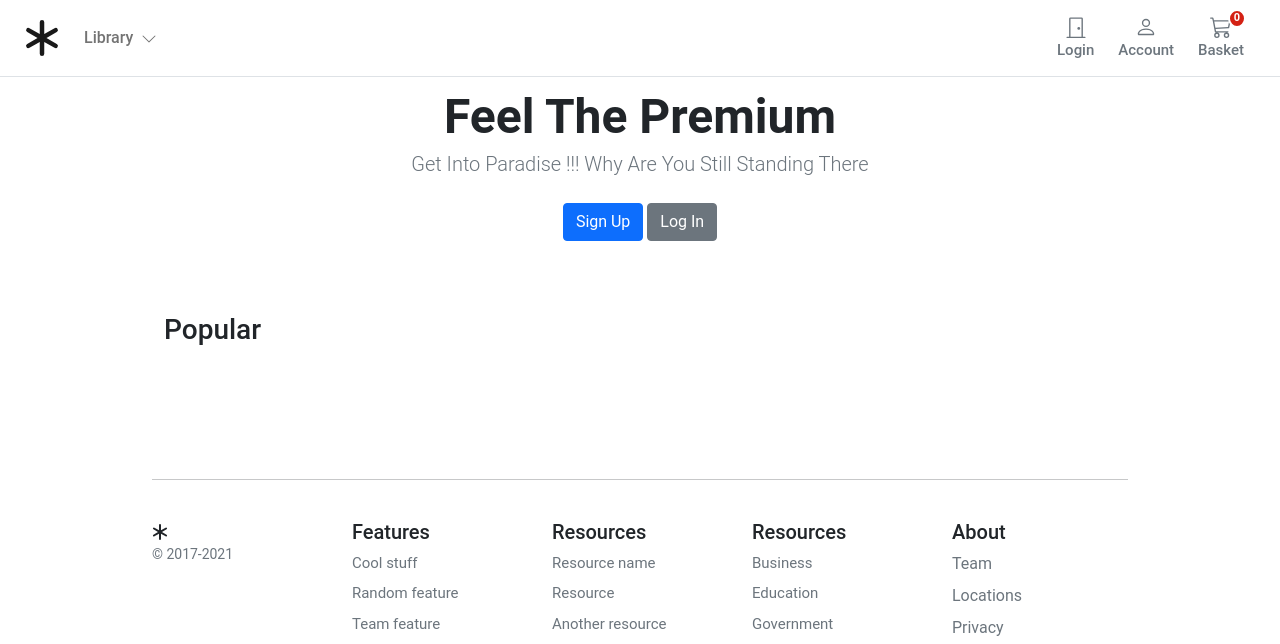
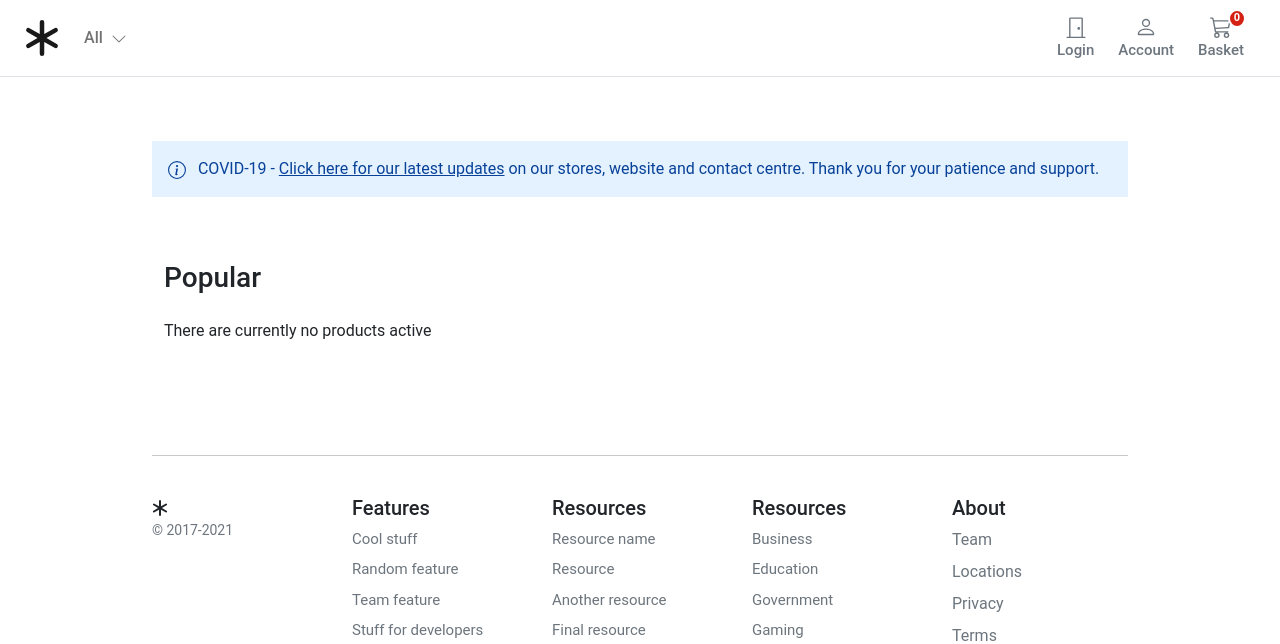
Before and after one commit to hashimirshad/ecommerce, a Django app: page / in a window 1280 px wide. Shown: the top 644 px of the page. Run offline with Django 4.2, Linux system fonts and the light colour scheme; data that the repository does not hold is empty; parts of the project's set-up code (start-up, migrations or seed data) failed here and were passed over.

Commit message:
refraction

```diff
--- a/store/models.py
+++ b/store/models.py
@@ -4,7 +4,7 @@ from django.db import models
 from django.urls import reverse  # tool alllow us to build url
 
 
-# product manager to filter is active only show in the whole site using product manager
+# product manager to filter is active only show in the whole site using product manager filter out for any quary
 class ProductManager(models.Manager):
     def get_queryset(self):
         return super(ProductManager, self).get_queryset().filter(is_active=True)
--- a/store/urls.py
+++ b/store/urls.py
@@ -5,7 +5,7 @@ from . import views
 app_name = 'store'
 urlpatterns = [
     # home page
-    path('', views.product_all, name='product_all'),
+    path('', views.product_all, name='store_home'),
     # individual product details page first slug is data type and second is the value
     path('<slug:slug>', views.product_detail, name='product_detail'),
     # individual cateogory details
--- a/store/views.py
+++ b/store/views.py
@@ -8,7 +8,7 @@ def product_all(request):
     # product manager is used to show only active objects turned in to product(second product it will search for the product manager)
     products = Product.products.all()
     #  render load the data and html
-    return render(request, 'store/home.html', {'products': products})
+    return render(request, 'store/index.html', {'products': products})
 # category search
 
 
@@ -16,7 +16,7 @@ def category_list(request, category_slug):
     category = get_object_or_404(Category, slug=category_slug)
     # proudt orm query
     products = Product.products.filter(category=category)  # product manager is used to show only active
-    return render(request, 'store/products/category.html', {'category': category, 'products': products})
+    return render(request, 'store/category.html', {'category': category, 'products': products})
 
 # individual product details
 
@@ -24,4 +24,4 @@ def category_list(request, category_slug):
 def product_detail(request, slug):
     # select from the database where slug="value" eacch product have diffrent value
     product = get_object_or_404(Product, slug=slug, in_stock=True)
-    return render(request, 'store/products/single.html', {'product': product})
+    return render(request, 'store/single.html', {'product': product})
--- a/templates/store/base.html
+++ b/templates/base.html
@@ -4,7 +4,7 @@
 
 <head>
     <meta charset="utf-8" />
-    <title>{% block title %}BookStore{% endblock %}</title>
+    <title>{% block title %}Store{% endblock %}</title>
     <meta name="viewport" content="width=device-width, initial-scale=1">
     <link href="https://cdn.jsdelivr.net/npm/bootstrap@5.0.0-beta1/dist/css/bootstrap.min.css" rel="stylesheet"
         integrity="sha384-giJF6kkoqNQ00vy+HMDP7azOuL0xtbfIcaT9wjKHr8RbDVddVHyTfAAsrekwKmP1" crossorigin="anonymous">
@@ -16,6 +16,8 @@
     </script>
     <!--local css files-->
     <link rel="stylesheet" href="{% static 'core/css/base.css' %}">
+    <link rel="stylesheet" href="{% block stylesheet %}{% endblock %}">
+    <!--remove below line to add to the bukket css file-->
     <link rel="stylesheet" href="{% static 'basket/css/basket.css' %}">
 </head>
 
@@ -24,7 +26,7 @@
         <nav class="navbar navbar-expand-md navbar-light bg-white border-bottom">
             <!--navigation bar device width-->
             <div class="container-fluid px-md-4">
-                 <!--navigation bar collaps for mobile devices(certain width)-->
+                <!--navigation bar collaps for mobile devices(certain width)-->
                 <div class="d-flex w-100 navbar-collapse">
                     <a class="navbar-brand d-flex-inline" href="/">
                         <svg xmlns="http://www.w3.org/2000/svg" width="36" height="36" fill="currentColor"
@@ -37,7 +39,7 @@
                         <li class="nav-item dropdown">
                             <a class="nav-link dropdown-toggle d-none d-md-block fw500" href="#" id="navbarDropdown"
                                 role="button" data-bs-toggle="dropdown" aria-expanded="false">
-                                Library
+                                All
                                 <i class="ps-1"><svg xmlns="http://www.w3.org/2000/svg" width="16" height="16"
                                         fill="currentColor" class="bi bi-chevron-down" viewBox="0 0 16 16">
                                         <path fill-rule="evenodd"
@@ -46,8 +48,8 @@
                             </a>
                             <!--drop down the navigation icon for category information-->
                             <ul class="dropdown-menu rounded-0 border-0" aria-labelledby="navbarDropdown">
-                                <li><a class="dropdown-item" href="{% url "store:product_all" %}">All</a></li>
-                                 <!--for loop for listing out all category-->
+                                <li><a class="dropdown-item" href="{% url "store:store_home" %}">All</a></li>
+                                <!--for loop for listing out all category-->
                                 {% for c in categories %}
                                 <li {% if category.slug == c.slug %}class="selected" {% endif %}>
                                     <a class="dropdown-item" href="{{ c.get_absolute_url }}">{{ c.name|title }}</a>
@@ -69,7 +71,8 @@
                         <span class="fs15 fw500">Shop</span>
                     </button>
 
-                    {% if user.is_authenticated %}<!-- url name account(account/urls.py ->logout)-->
+                    {% if user.is_authenticated %}
+                    <!-- url name account(account/urls.py ->logout)-->
                     <a type="button" role="button" href="{% url "account:logout" %}"
                         class="btn btn-outline-secondary border-0 basket-btn">
                         <div>
@@ -135,7 +138,7 @@
                 <div class="d-md-none d-lg-none d-xl-none">
                     <div class="collapse navbar-collapse" id="navbarCollapse">
                         <ul class="navbar-nav me-auto mb-2 mb-md-0">
-                            <li><a class="dropdown-item" href="{% url "store:product_all" %}">All</a></li>
+                            <li><a class="dropdown-item" href="{% url "store:store_home" %}">All</a></li>
                             {% for c in categories %}
                             <li {% if category.slug == c.slug %}class="selected" {% endif %}>
                                 <a class="dropdown-item" href="{{ c.get_absolute_url }}">{{ c.name|title }}</a>
@@ -154,7 +157,9 @@
         </nav>
     </header>
 
-    <div id="content">{% block content %} {% endblock %}</div>
+    <main class="pt-5">
+        <div id="content">{% block content %} {% endblock %}</div>
+    </main>
 
     <footer class="container py-5 footer">
         <hr>
--- a/templates/store/home.html
+++ /dev/null
@@ -1,45 +0,0 @@
-{% extends "./base.html" %}
-{% load static %}
-{% block title %}BookStore{% endblock %}
-{% block content %}
-<main>
-  <div class="container">
-    <section class="py-10 text-center container">
-      <div class="row py-lg-10">
-        <div class="col-lg-10 col-md-10 mx-auto">
-          <h1 class="display-5 fw-bold lh-1 mb-10">Feel The Premium</h1>
-          <p class="lead text-muted">Get Into Paradise !!! Why Are You Still Standing There</p>
-          <p>
-            <a href="#" class="btn btn-primary my-2">Sign Up</a>
-            <a href="#" class="btn btn-secondary my-2">Log In</a>
-          </p>
-        </div>
-      </div>
-    </section>
-    <div class="container">
-      <div class="row">
-        <div class="album py-5">
-          <div class="pb-3">
-            <h1 class="h3">Popular</h1>
-          </div>
-          <div class="row row-cols-2 row-cols-sm-2 row-cols-md-4 g-1">
-            {% for product in products %}
-            <div class="col">
-              <div class="card border-10">
-                <img  class="img-fluid"  alt="Responsive image" src="{{ product.image.url }}">
-                <div class="card-body px-1">
-                  <p class="card-text">
-                    <a class="text-dark text-decoration-none"
-                      href="{{ product.get_absolute_url }}">{{ product.title|slice:":50" }}...</a>
-                  </p>
-                  <div class="fw-bold">₹{{product.price}}</div>
-                </div>
-              </div>
-            </div>
-            {% endfor %}
-          </div>
-        </div>
-      </div>
-    </div>
-</main>
-{% endblock %}
--- /dev/null
+++ b/templates/store/index.html
@@ -0,0 +1,46 @@
+{% extends "base.html" %}
+{% block title %}Store{% endblock %}
+{% block content %}
+
+<div class="container">
+  <div class="alert alert-primary fw600 rounded-0 border-0 pb-3" role="alert">
+    <svg xmlns="http://www.w3.org/2000/svg" width="18" height="18" fill="currentColor" class="bi bi-info-circle me-2"
+      viewBox="0 0 16 16">
+      <path d="M8 15A7 7 0 1 1 8 1a7 7 0 0 1 0 14zm0 1A8 8 0 1 0 8 0a8 8 0 0 0 0 16z" />
+      <path
+        d="M8.93 6.588l-2.29.287-.082.38.45.083c.294.07.352.176.288.469l-.738 3.468c-.194.897.105 1.319.808 1.319.545 0 1.178-.252 1.465-.598l.088-.416c-.2.176-.492.246-.686.246-.275 0-.375-.193-.304-.533L8.93 6.588zM9 4.5a1 1 0 1 1-2 0 1 1 0 0 1 2 0z" />
+    </svg>
+    COVID-19 - <u>Click here for our latest updates</u> on our stores, website and contact centre. Thank you for
+    your patience and support.
+  </div>
+  <div class="container">
+    <div class="row">
+      <div class="album py-5">
+        <div class="pb-3">
+          <h1 class="h3">Popular</h1>
+        </div>
+        {% if not products %}
+        <div class="col-12">There are currently no products active</div>
+        {% else %}
+        <div class="row row-cols-2 row-cols-sm-2 row-cols-md-4 g-1">
+          {% for product in products %}
+          <div class="col">
+            <div class="card border-10">
+              <img class="img-fluid" alt="Responsive image" src="{{ product.image.url }}">
+              <div class="card-body px-1">
+                <p class="card-text">
+                  <a class="text-dark text-decoration-none"
+                    href="{{ product.get_absolute_url }}">{{ product.title|slice:":50" }}...</a>
+                </p>
+                <div class="fw-bold">₹{{product.price}}</div>
+              </div>
+            </div>
+          </div>
+          {% endfor %}
+        </div>
+        {%endif%}
+      </div>
+    </div>
+  </div>
+
+  {% endblock %}
--- a/templates/store/products/single.html
+++ b/templates/store/single.html
@@ -1,7 +1,7 @@
 {% extends "../base.html" %}
 {% load static %}
 
-{% block title %} {{ product.name }} {% endblock %}
+{% block title %}{% if product %}{{product.name}}{% else %}product{% endif %} {% endblock %}
 
 {% block content %}
 
```
Also changed, not shown: templates/store/category.html (renamed from templates/store/products/category.html, +20 -13 lines).
